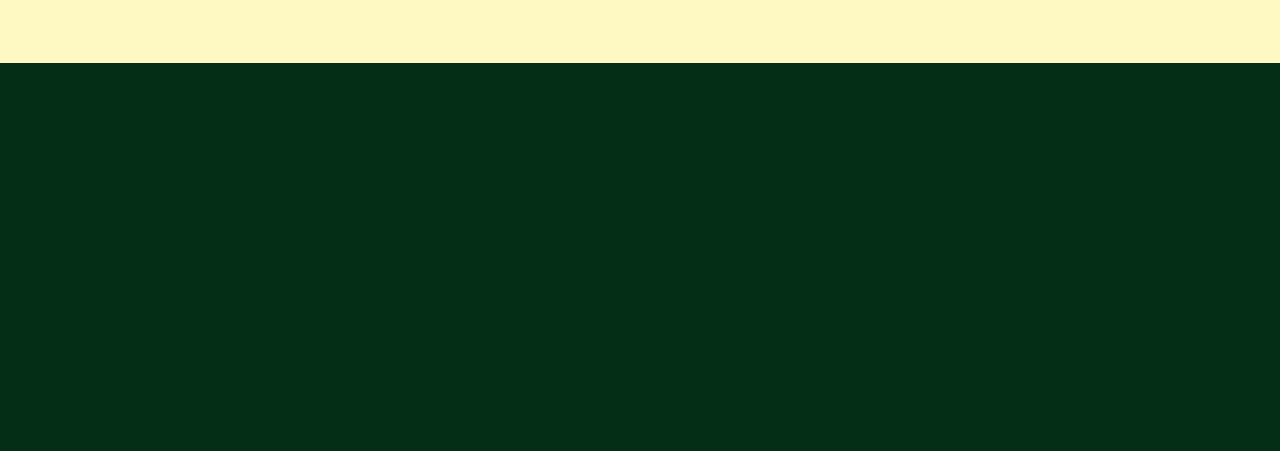
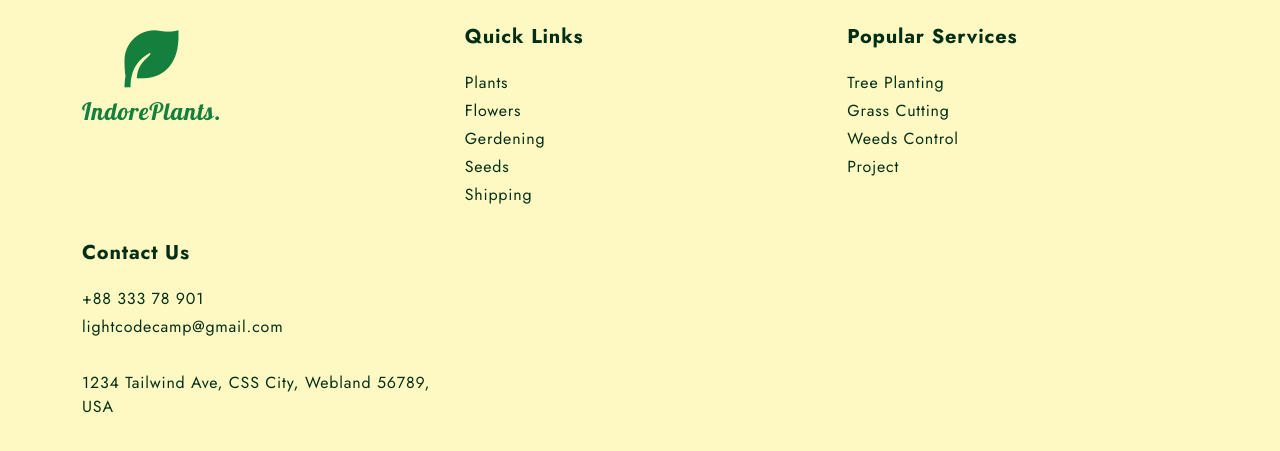
Before and after one commit to naimur-234964/indore_plants, a website built with Vite: page index.html in a window 1280 px wide. Shown: the part 4673-5124 px from the top of the page. Before the commit the page ends 4736 px from the top, so only its background shows below. Built offline with nearby package versions, Linux system fonts and the light colour scheme.

Commit message:
content section completed

```diff
--- a/index.html
+++ b/index.html
@@ -522,7 +522,8 @@
             <!-- Social Icon -->
             <div class="container mt-20 mb-10">
                 <div class="border-b border-green-900 relative">
-                    <div class="absolute -top-0 transform -translate-y-1/2 max-w-36 mx-auto left-0 right-0 text-center text-xl space-x-2">
+                    <div
+                        class="absolute -top-0 transform -translate-y-1/2 max-w-36 mx-auto left-0 right-0 text-center text-xl space-x-2">
                         <div class="bg-yellow-100">
                             <i class="ri-facebook-fill hover:text-yellow-500 duration-300 cursor-pointer"></i>
                             <i class="ri-twitter-x-line hover:text-yellow-500 duration-300 cursor-pointer"></i>
@@ -533,6 +534,59 @@
                 </div>
             </div>
             <!-- Social Icon -->
+
+            <!-- Content Section Start -->
+            <div class="container grid grid-cols-1 md:grid-cols-2 xl:grid-cols-3 xxl:grid-cols-4 gap-8 text-center md:text-start">
+                <!-- Item 1 -->
+                <div class="">
+                    <div class="text-7xl text-green-700 inline-block text-center">
+                        <i class="ri-leaf-fill"></i>
+                        <p class="text-xl sm:text-2xl font-Lobster">
+                            IndorePlants.
+                        </p>
+                    </div>
+                </div>
+                <!-- Item 1 End -->
+
+                <!-- Item 2 -->
+                <div class="">
+                    <p class="mb-5 font-bold text-xl">Quick Links</p>
+                    <div class="flex flex-col gap-1">
+                        <a href="#">Plants</a>
+                        <a href="#">Flowers</a>
+                        <a href="#">Gerdening</a>
+                        <a href="#">Seeds</a>
+                        <a href="#">Shipping</a>
+                    </div>
+                </div>
+                <!-- Item 2 End -->
+
+                <!-- Item 3 -->
+                <div class="">
+                    <p class="mb-5 font-bold text-xl">Popular Services</p>
+                    <div class="flex flex-col gap-1">
+                        <a href="#">Tree Planting</a>
+                        <a href="#">Grass Cutting</a>
+                        <a href="#">Weeds Control</a>
+                        <a href="#">Project</a>
+                    </div>
+                </div>
+                <!-- Item 3 End -->
+
+                <!-- Item 3 -->
+                <div class="">
+                    <p class="mb-5 font-bold text-xl">Contact Us</p>
+                    <div class="flex flex-col gap-1">
+                        <a href="tel:+8801642608736">+88 333 78 901</a>
+                        <a href="mailto:nrsazib234964@gmail.com">lightcodecamp@gmail.com</a>
+                        <br>
+                        <p>1234 Tailwind Ave, CSS City, Webland 56789, USA</p>
+                    </div>
+                </div>
+                <!-- Item 3 End -->
+
+            </div>
+            <!-- Content Section End -->
 
         </footer>
         <!-- Footer Section End -->
```
